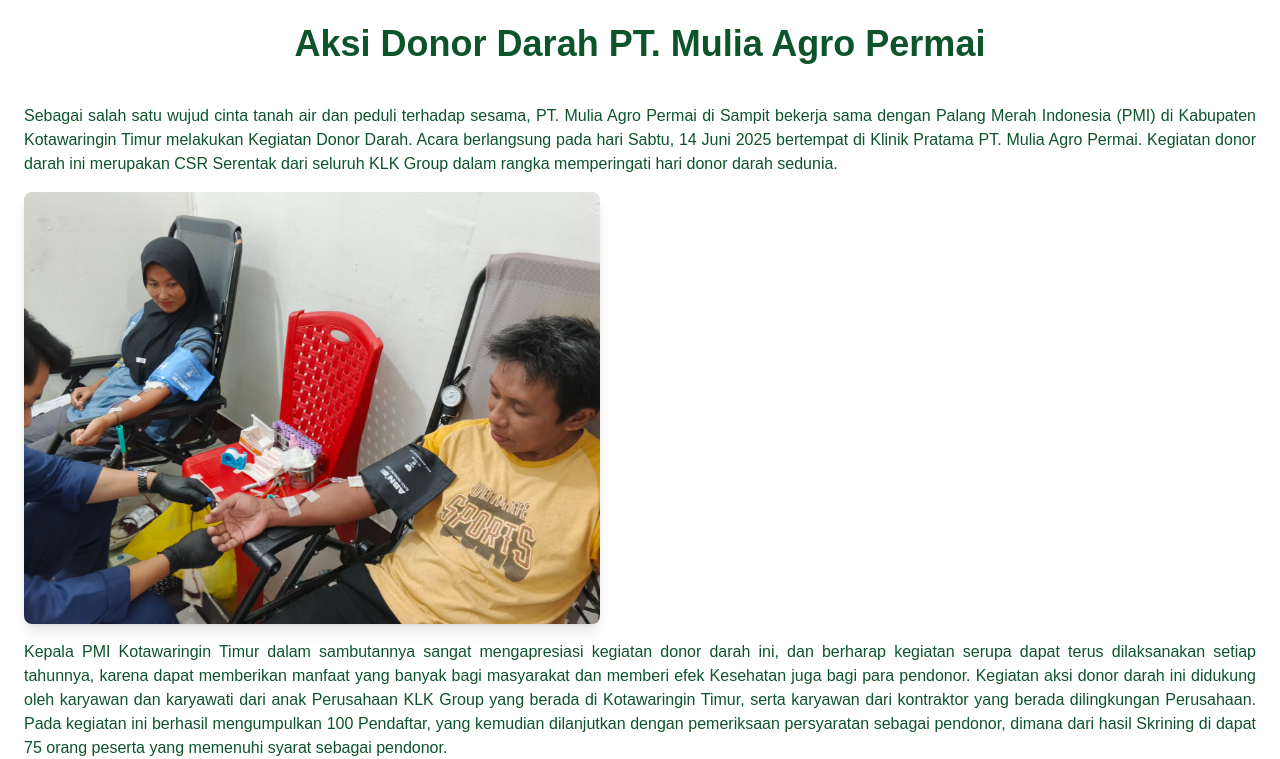
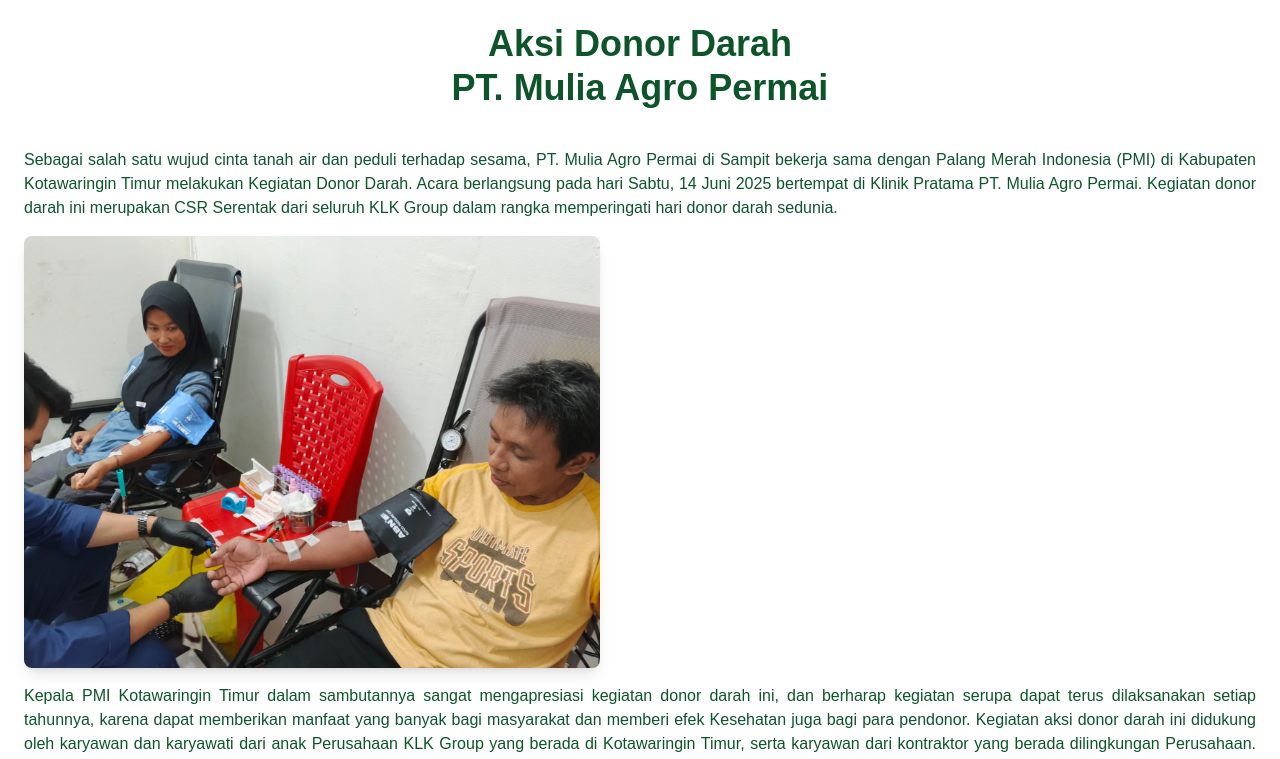
Before and after one commit to sandy007-tech/mapinfo, a Next.js app: page /berita/donor-darah in a window 1280 px wide. Shown: the top 759 px of the page. Built offline with nearby package versions, Linux system fonts and the light colour scheme.

Commit message:
Update website with latest changes

```diff
--- a/app/berita/donor-darah/page.js
+++ b/app/berita/donor-darah/page.js
@@ -1,8 +1,11 @@
 export default function DonorDarahPage() {
   return (
     <div className="min-h-screen bg-white text-green-900 p-6">
+      <h1 className="text-4xl font-bold text-center mb-1">
+        Aksi Donor Darah
+      </h1>
       <h1 className="text-4xl font-bold text-center mb-10">
-        Aksi Donor Darah PT. Mulia Agro Permai
+        PT. Mulia Agro Permai
       </h1>
       <p className="mb-4 text-justify">
         Sebagai salah satu wujud cinta tanah air dan peduli terhadap sesama, PT. Mulia Agro Permai di Sampit bekerja sama dengan Palang Merah Indonesia (PMI) di Kabupaten Kotawaringin Timur melakukan Kegiatan Donor Darah. Acara berlangsung pada hari Sabtu, 14 Juni 2025 bertempat di Klinik Pratama PT. Mulia Agro Permai. Kegiatan donor darah ini merupakan CSR Serentak dari seluruh KLK Group dalam rangka memperingati hari donor darah sedunia.
```
